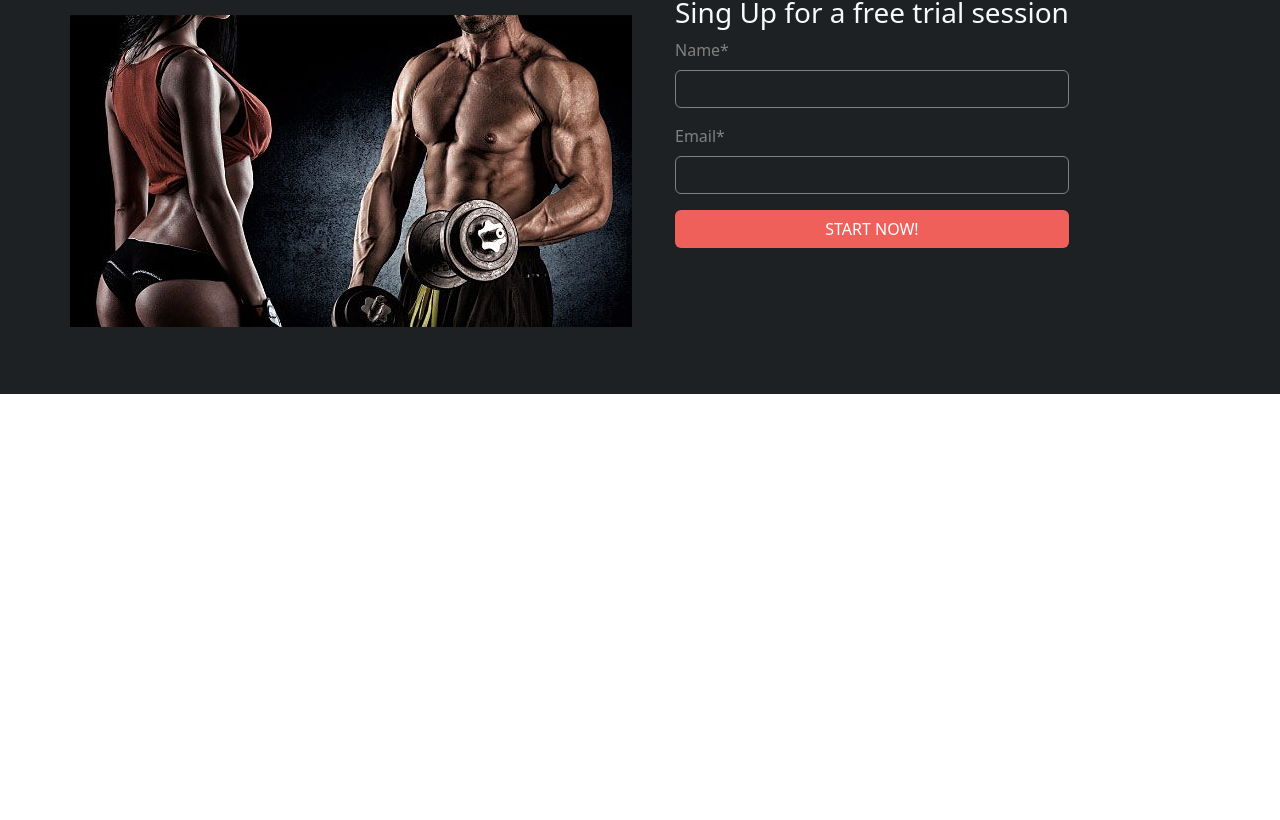
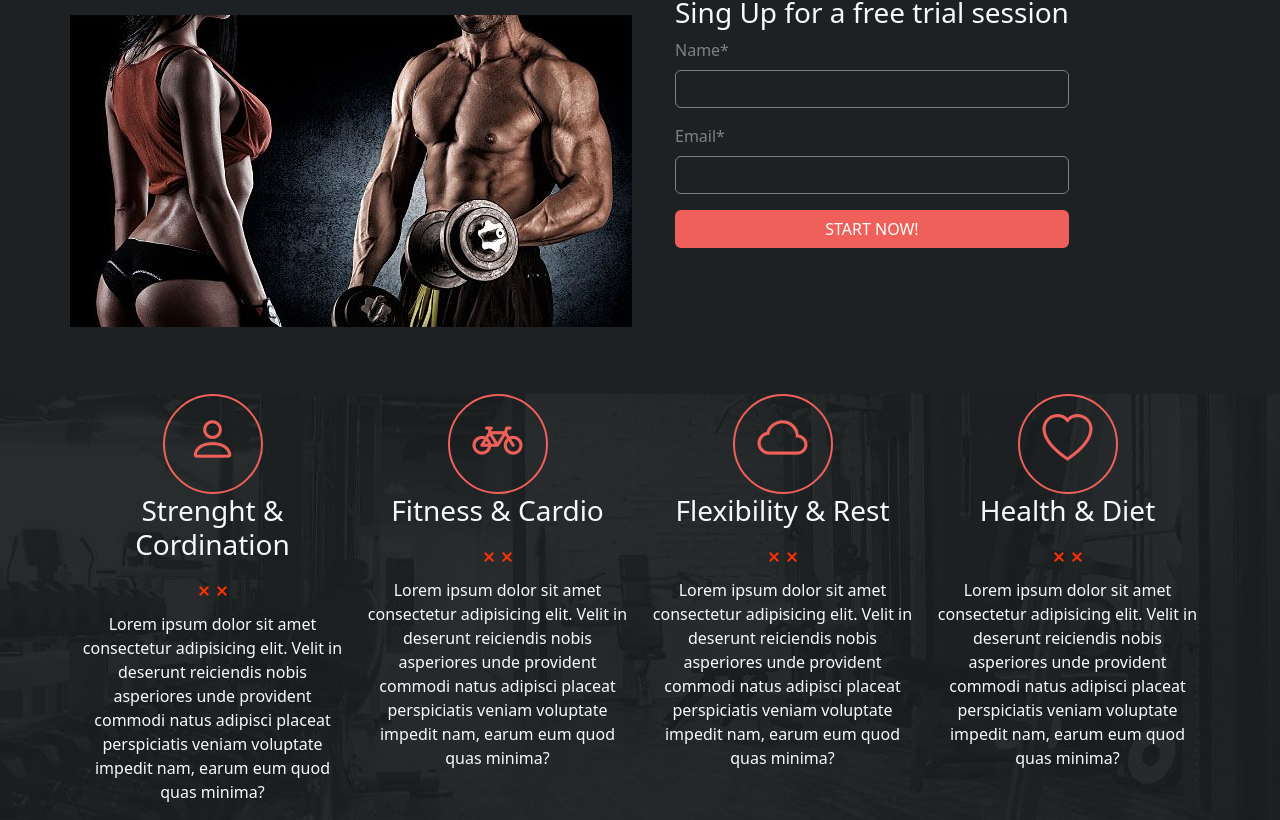
Before and after one commit to DanieleTuttolani/proj-html-vuejs, a Vue app: page / in a window 1280 px wide. Shown: the part 1182-2002 px from the top of the page. Before the commit the page ends 1576 px from the top, so only its background shows below. Built offline with nearby package versions, Linux system fonts and the light colour scheme.

Commit message:
dinamic point section

```diff
--- a/index.html
+++ b/index.html
@@ -6,6 +6,7 @@
     <title>Avada Gym</title>
 
     <link rel='stylesheet' href='https://cdnjs.cloudflare.com/ajax/libs/bootstrap/5.2.3/css/bootstrap.min.css' integrity='sha512-SbiR/eusphKoMVVXysTKG/7VseWii+Y3FdHrt0EpKgpToZeemhqHeZeLWLhJutz/2ut2Vw1uQEj2MbRF+TVBUA==' crossorigin='anonymous'/>
+    <link rel="stylesheet" href="https://cdn.jsdelivr.net/npm/bootstrap-icons@1.10.3/font/bootstrap-icons.css">
   </head>
   <body>
     <div id="app"></div>
--- a/src/App.vue
+++ b/src/App.vue
@@ -1,10 +1,12 @@
 <script>
 import AppHeader from './components/AppHeader.vue';
 import form from './components/micro components/form.vue';
+import points from './components/points.vue';
 export default {
     components: {
         AppHeader,
-        mainForm: form
+        mainForm: form,
+        points
     }
 }
 </script>
@@ -12,6 +14,7 @@ export default {
 <template>
     <AppHeader />
     <mainForm />
+    <points />
 </template>
 
 <style lang="scss">
--- /dev/null
+++ b/src/components/points.vue
@@ -0,0 +1,82 @@
+<script>
+import divider from './micro components/divider.vue';
+export default {
+    data() {
+        return {
+            points: [
+                {
+                    icon: 'bi-person',
+                    title: 'Strenght & Cordination'
+                }
+                ,
+                {
+                    icon: 'bi-bicycle',
+                    title: 'Fitness & Cardio'
+                }
+                ,
+                {
+                    icon: 'bi-cloud',
+                    title: 'Flexibility & Rest'
+                }
+                ,
+                {
+                    icon: 'bi-heart',
+                    title: 'Health & Diet'
+                }
+                ,
+            ]
+        }
+    },
+    components: {
+        divider
+    }
+}
+</script>
+
+
+<template>
+    <div class="wrapper">
+
+        <div class="container">
+            <div class="row row-cols-4">
+                <div v-for="point in points" class="col text-center text-light">
+                    <div class="img-wrapper mx-auto">
+                        <i class="bi" :class="point.icon"></i>
+                    </div>
+                    <h3>{{ point.title }}</h3>
+                    <divider />
+                    <p>Lorem ipsum dolor sit amet consectetur adipisicing elit. Velit in deserunt reiciendis nobis
+                        asperiores unde provident commodi natus adipisci placeat perspiciatis veniam voluptate impedit
+                        nam, earum eum quod quas minima?</p>
+                </div>
+            </div>
+        </div>
+    </div>
+</template>
+
+
+<style lang="scss" scoped>
+@use '../assets/scss/palette.scss' as *;
+
+.wrapper {
+    background-image: url(../assets/img/gym_bkgd_bw-compressor.jpg);
+    background-position: center;
+
+    .container {
+        min-height: 400px;
+
+        .img-wrapper {
+            height: 100px;
+            width: 100px;
+            border-radius: 50%;
+            border: 2px solid $main-red;
+            padding-top: 5px;
+
+            .bi {
+                color: $main-red;
+                font-size: 50px;
+            }
+        }
+    }
+}
+</style>
```
